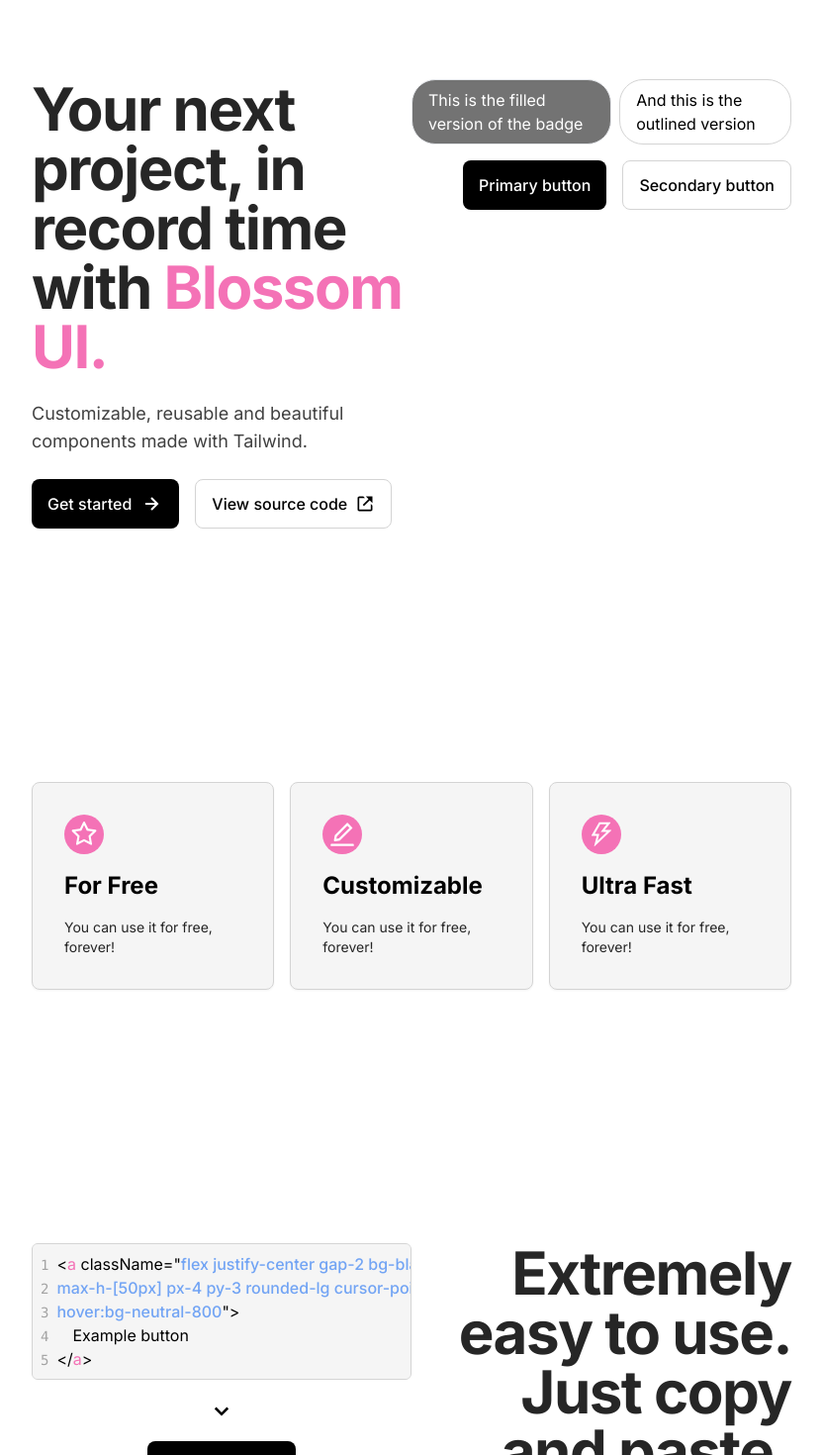
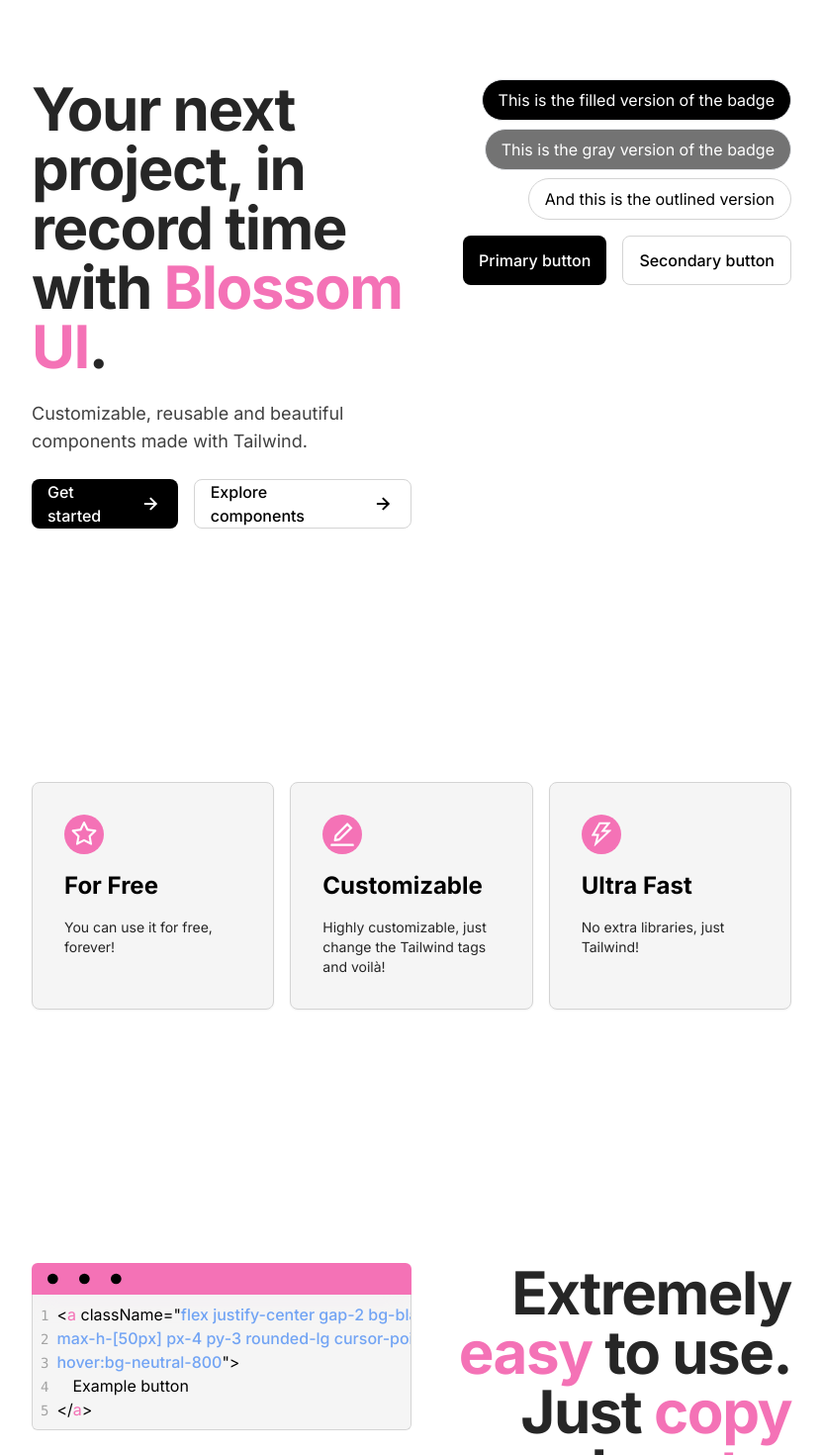
Before and after one commit to juanigarciadev/BlossomUI, a React (Vite) app: page / in a window 1280 px wide. Shown: the part 240-1710 px from the top of the page at 99% size, without its empty margins (224-1056 px from the left). Built offline with nearby package versions, Linux system fonts and the light colour scheme.

Commit message:
Fixed: Scrollbar layout shift

```diff
--- a/index.html
+++ b/index.html
@@ -8,7 +8,7 @@
   <link rel="preconnect" href="https://fonts.googleapis.com">
   <link rel="preconnect" href="https://fonts.gstatic.com" crossorigin>
   <link href="https://fonts.googleapis.com/css2?family=Inter:wght@400;500;700&display=swap" rel="stylesheet">
-  <title>Blossom UI</title>
+  <title>Blossom UI - Components made with Tailwind</title>
 </head>
 
 <body>
--- a/src/App.css
+++ b/src/App.css
@@ -1,5 +1,10 @@
 * {
     font-family: 'Inter', sans-serif;
+}
+
+#root {
+    scrollbar-gutter: auto;
+    width: 100vw;
 }
 
 .tag {
--- a/src/components/Characteristics/Characteristics.jsx
+++ b/src/components/Characteristics/Characteristics.jsx
@@ -3,7 +3,7 @@
 
 const Characteristics = () => {
     return (
-        <div className='grid grid-cols-3 gap-4 w-full h-auto pt-64 lg:grid-cols-2 md:flex md:flex-col lg:pt-32'>
+        <div className='grid grid-cols-3 gap-4 w-full h-auto pt-64 lg:flex lg:flex-col lg:pt-32'>
             {characteristics.map(item => {
                 const Icon = item.icon
                 return (
--- a/src/components/Explanation.jsx/Explanation.jsx
+++ b/src/components/Explanation.jsx/Explanation.jsx
@@ -5,7 +5,18 @@
     return (
         <div className='grid grid-cols-2 w-full py-64 lg:flex lg:flex-col-reverse lg:gap-12 lg:py-32'>
             <section>
-                <pre className='flex gap-2 w-full bg-neutral-200 bg-opacity-40 backdrop-blur-md border rounded-md border-neutral-300 px-2 py-2 overflow-x-scroll'>
+                <div className='flex pl-4 w-full h-8 bg-corporative rounded-t-md'>
+                    <svg viewBox="0 0 120 120">
+                        <circle cx="20" cy="60" r="20" />
+                    </svg>
+                    <svg viewBox="0 0 120 120">
+                        <circle cx="20" cy="60" r="20" />
+                    </svg>
+                    <svg viewBox="0 0 120 120">
+                        <circle cx="20" cy="60" r="20" />
+                    </svg>
+                </div>
+                <pre className='flex gap-2 w-full bg-neutral-200 bg-opacity-40 backdrop-blur-md border-x-[1px] border-b-[1px] rounded-b-md border-neutral-300 px-2 py-2 overflow-x-scroll'>
                     <section className='w-4 h-full'>
                         <ul className='flex flex-col gap-[4px] pt-[3px]'>
                             <li className='text-neutral-400 text-sm font-mono'>1</li>
@@ -50,7 +61,7 @@
                 </section>
             </section>
             <section className='text-right lg:text-left'>
-                <h3 className='text-6xl font-bold text-neutral-800 tracking-tight'>Extremely easy to use. Just copy and paste.</h3>
+                <h3 className='text-6xl font-bold text-neutral-800 tracking-tight'>Extremely <span className='text-corporative'>easy</span> to use. Just <span className='text-corporative'>copy</span> and <span className='text-corporative'>paste</span>.</h3>
             </section>
         </div>
     )
--- a/src/components/Home/Home.jsx
+++ b/src/components/Home/Home.jsx
@@ -2,11 +2,12 @@
 import Explanation from '../Explanation.jsx/Explanation'
 import { BiRightArrowAlt, BiLinkExternal } from 'react-icons/bi'
 import { Link } from 'react-router-dom'
-import { FilledBadge } from '../UI/Badges/FilledBadge'
+import { GrayBadge } from '../UI/Badges/GrayBadge'
 import { OutlinedBadge } from '../UI/Badges/OutlinedBadge'
 import { PrimaryButton } from '../UI/Buttons/PrimaryButton'
 import { SecondaryButton } from '../UI/Buttons/SecondaryButton'
 import Characteristics from '../Characteristics/Characteristics'
+import { FilledBadge } from '../UI/Badges/FilledBadge'
 
 const Home = () => {
   return (
@@ -14,18 +15,19 @@
       <main className='grid grid-cols-2 pt-64 lg:flex lg:flex-col lg:gap-12 home'>
 
         <section className='flex flex-col gap-6'>
-          <h1 className='text-6xl font-bold text-neutral-800 tracking-tight'>Your next project, in record time with <span className='text-corporative'>Blossom UI.</span></h1>
+          <h1 className='text-6xl font-bold text-neutral-800 tracking-tight'>Your next project, in record time with <span className='text-corporative'>Blossom UI</span>.</h1>
           <h3 className='text-lg text-neutral-700'>Customizable, reusable and beautiful components made with Tailwind.</h3>
           <section className='flex gap-4'>
             <Link to="/docs" className='flex justify-center items-center bg-black text-white max-w-[200px] max-h-[50px] gap-2 px-4 py-3 rounded-lg cursor-pointer font-medium select-none hover:bg-neutral-800'>
               Get started <BiRightArrowAlt className='text-2xl' /></Link>
 
-            <a href='https://github.com/juanigarciadev/BlossomUI' target='_blank' className='flex justify-center items-center border border-neutral-300 bg-transparent max-w-[200px] max-h-[50px] gap-2 px-4 py-3 rounded-lg cursor-pointer font-medium select-none	 hover:bg-neutral-200 hover:bg-opacity-40 hover:backdrop-blur-md'>View source code <BiLinkExternal className='text-xl' /></a>
+            <Link to="/components" className='flex justify-center items-center border border-neutral-300 bg-transparent w-fit max-h-[50px] gap-2 px-4 py-3 rounded-lg cursor-pointer font-medium select-none	 hover:bg-neutral-200 hover:bg-opacity-40 hover:backdrop-blur-md'>Explore components <BiRightArrowAlt className='text-2xl' /></Link>
           </section>
         </section>
-        <section className='flex flex-col gap-4 items-end'>
-          <div className='flex gap-2'>
+        <section className='flex flex-col gap-4 items-end lg:items-start'>
+          <div className='flex flex-wrap justify-end gap-2 lg:justify-start'>
             <FilledBadge />
+            <GrayBadge />
             <OutlinedBadge />
           </div>
           <div className='flex gap-4'>
--- a/src/components/UI/Badges/FilledBadge.jsx
+++ b/src/components/UI/Badges/FilledBadge.jsx
@@ -1,7 +1,7 @@
 import React from 'react'
 
 export const FilledBadge = () => {
-  return (
-    <div className='flex items-center h-fit w-fit px-4 py-2 border bg-neutral-500 text-white rounded-3xl cursor-default'><span>This is the filled version of the badge</span></div>
-  )
+    return (
+        <div className='flex items-center h-fit w-fit px-4 py-2 border bg-black text-white rounded-3xl cursor-default'><span>This is the filled version of the badge</span></div>
+    )
 }
--- /dev/null
+++ b/src/components/UI/Badges/GrayBadge.jsx
@@ -0,0 +1,7 @@
+import React from 'react'
+
+export const GrayBadge = () => {
+  return (
+    <div className='flex items-center h-fit w-fit px-4 py-2 border bg-neutral-500 text-white rounded-3xl cursor-default'><span>This is the gray version of the badge</span></div>
+  )
+}
--- a/src/mocks/characteristics.js
+++ b/src/mocks/characteristics.js
@@ -9,12 +9,12 @@
     {
         icon: AiOutlineEdit,
         title: "Customizable",
-        subtitle: "You can use it for free, forever!",
+        subtitle: "Highly customizable, just change the Tailwind tags and voilà!",
     },
     {
         icon: AiOutlineThunderbolt,
         title: "Ultra Fast",
-        subtitle: "You can use it for free, forever!",
+        subtitle: "No extra libraries, just Tailwind!",
     },
 ]
 
```
